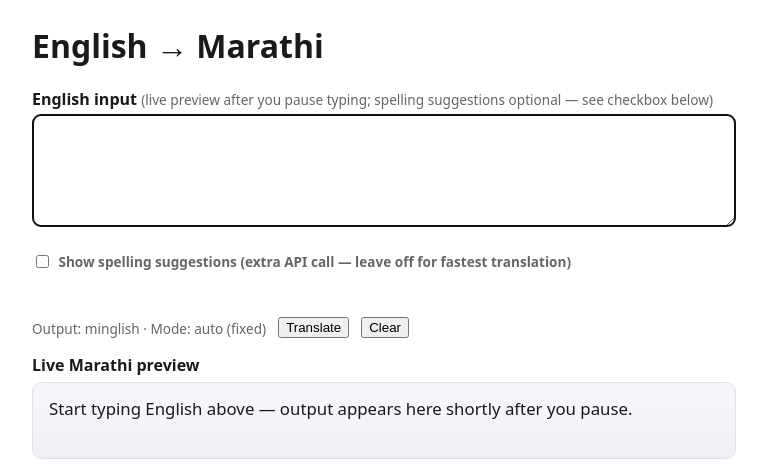
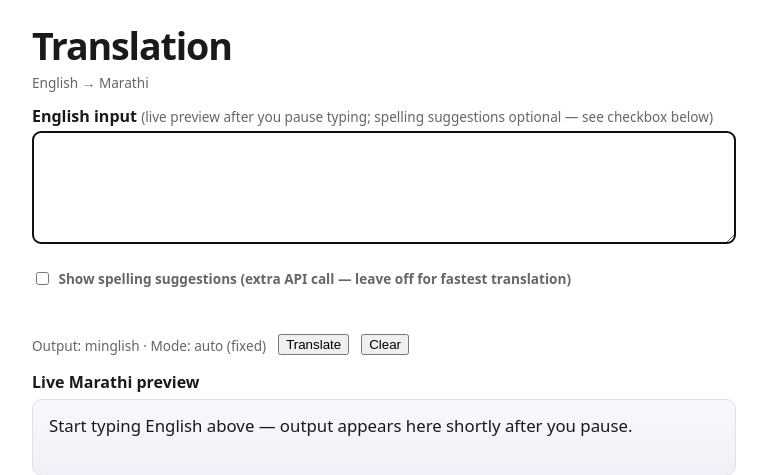
Before and after one commit to sanjayb8010/Python-Translation-Minglish-Marathi, a Flask app: page / in a window 1280 px wide. Shown: the top 475 px of the page, without its empty margins (256-1023 px from the left). Run offline with Flask 3, Linux system fonts and the light colour scheme; some libraries are stand-ins or nearby versions.

Commit message:
mychanges

```diff
--- a/templates/index.html
+++ b/templates/index.html
@@ -3,9 +3,10 @@
 <head>
   <meta charset="utf-8" />
   <meta name="viewport" content="width=device-width, initial-scale=1" />
-  <title>English → Marathi</title>
+  <title>Translation</title>
   <style>
     body { font-family: system-ui, sans-serif; max-width: 44rem; margin: 1.5rem auto; padding: 0 1rem; color: #1a1a1a; }
+    .b1 { font-size: clamp(1.85rem, 4.5vw, 2.35rem); font-weight: 700; line-height: 1.15; letter-spacing: -0.03em; margin: 0 0 0.35rem; }
     label { display: block; margin: 0.75rem 0 0.25rem; font-weight: 600; }
     textarea { width: 100%; box-sizing: border-box; padding: 0.5rem; border: 1px solid #bbb; border-radius: 8px; }
     textarea { min-height: 7rem; resize: vertical; font-size: 1rem; }
@@ -27,7 +28,8 @@
   </style>
 </head>
 <body>
-  <h1>English → Marathi</h1>
+  <h1 class="b1">Translation</h1>
+  <p class="muted" style="margin-top:0;">English → Marathi</p>
   {% if error %}<p class="err">{{ error }}</p>{% endif %}
   <form id="main-form" method="post" action="">
     <label for="english">English input <span class="muted">(live preview after you pause typing; spelling suggestions optional — see checkbox below)</span></label>
```
